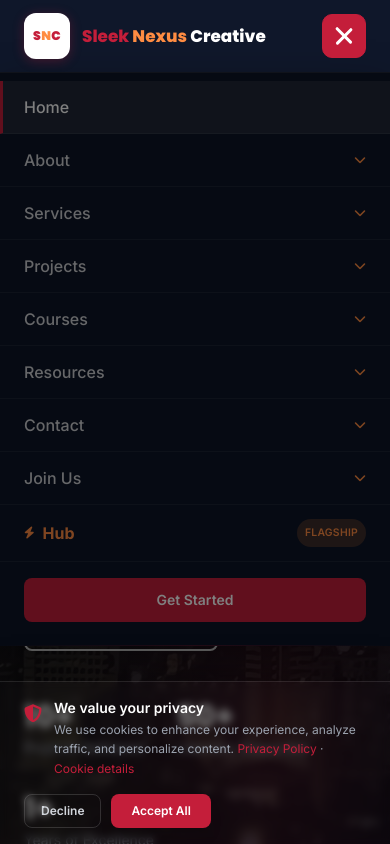
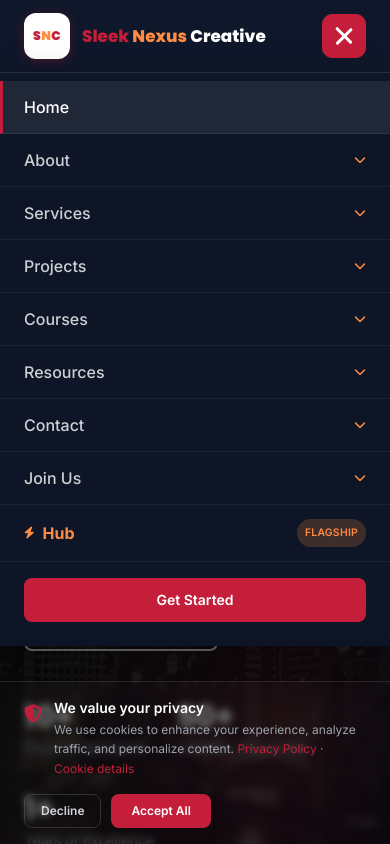
Before and after one commit to solomon-211/Sleek_Nexus_Creative, a React (Vite) app in the folder frontend-react/: page / in a window 390 px wide. Both pictures are taken after a click on the button 344 px from the left and 36 px from the top of the page. Shown: the top 844 px of the page. Built offline with nearby package versions, Linux system fonts and the light colour scheme.

Commit message:
fix hamburger menu on iOS Safari

```diff
--- a/frontend-react/src/components/layout/Navbar.jsx
+++ b/frontend-react/src/components/layout/Navbar.jsx
@@ -240,10 +240,11 @@ export default function Navbar() {
 
           {/* ── Hamburger ── */}
           <button
-            className={`lg:hidden flex flex-col items-center justify-center gap-[5px] w-11 h-11 rounded-[10px] border-[1.5px] transition-all duration-200 ${
+            type="button"
+            className={`lg:hidden flex flex-col items-center justify-center gap-[5px] w-11 h-11 rounded-[10px] border-[1.5px] transition-all duration-200 cursor-pointer touch-manipulation ${
               menuOpen
                 ? 'bg-primary border-primary'
-                : 'bg-white/[0.08] border-white/20 hover:bg-white/[0.14] hover:border-white/30'
+                : 'bg-white/10 border-white/20'
             }`}
             onClick={() => setMenuOpen(o => !o)}
             aria-label="Toggle navigation"
@@ -264,7 +265,8 @@ export default function Navbar() {
             animate={{ opacity: 1 }}
             exit={{ opacity: 0 }}
             transition={{ duration: 0.2 }}
-            className="lg:hidden fixed inset-0 top-[72px] bg-black/50 z-[9998]"
+            className="lg:hidden fixed inset-0 bg-black/50"
+            style={{ top: '72px', zIndex: 9997 }}
             onClick={() => setMenuOpen(false)}
           />
         )}
@@ -278,7 +280,8 @@ export default function Navbar() {
             animate={{ opacity: 1, y: 0 }}
             exit={{ opacity: 0, y: -8 }}
             transition={{ duration: 0.2 }}
-            className="lg:hidden border-t border-white/[0.08] bg-[#0d1526] shadow-[0_16px_40px_rgba(0,0,0,0.4)] max-h-[calc(100vh-72px)] overflow-y-auto"
+            style={{ zIndex: 9998 }}
+            className="lg:hidden relative border-t border-white/10 bg-[#0d1526] shadow-[0_16px_40px_rgba(0,0,0,0.4)] max-h-[calc(100vh-72px)] overflow-y-auto"
           >
             <ul className="py-2">
               {navLinks.map(({ label, to, dropdown, highlight }) => (
```
